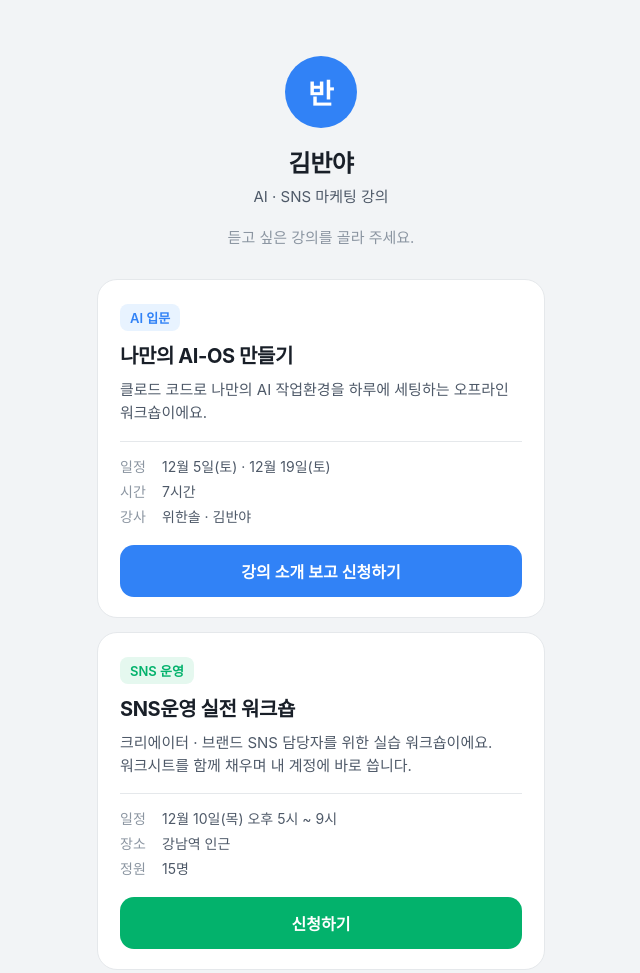
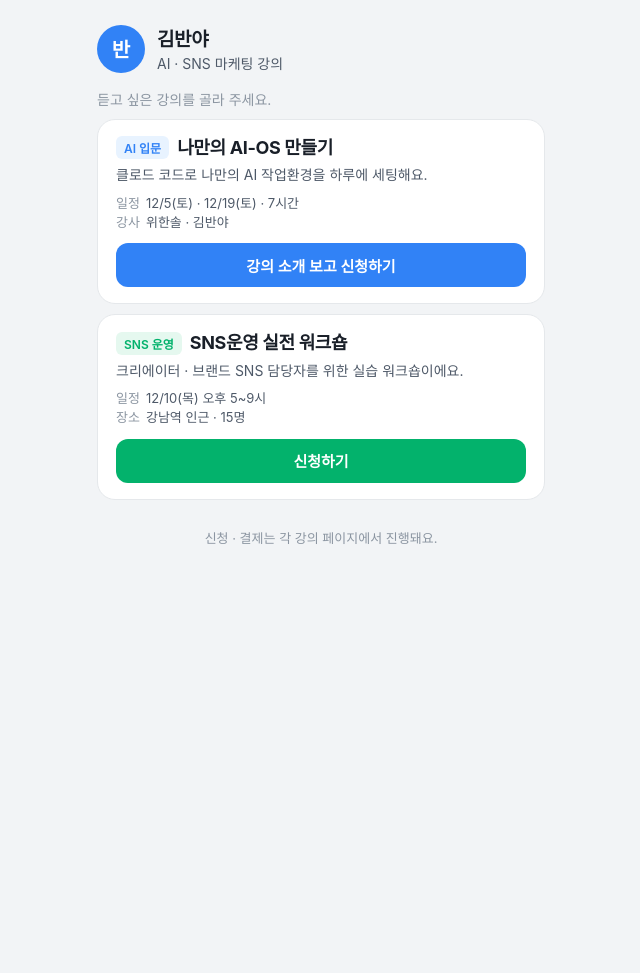
Before and after one commit to banyakimwork/hanaban, a plain HTML site: page index.html in a window 1280 px wide. Shown: the top 973 px of the page, without its empty margins (319-959 px from the left). After the commit the page ends 800 px from the top, so only its background shows below. Drawn offline with Linux system fonts and the light colour scheme; a web font is replaced by a local one.

Commit message:
카드 높이 줄여 휴대폰 한 화면에 두 강의가 다 보이게
Co-Authored-By: Claude Opus 5.5 <noreply@anthropic.com>

```diff
--- a/index.html
+++ b/index.html
@@ -45,26 +45,25 @@
     word-break: keep-all;
     min-height: 100vh;
   }
-  main { max-width: 480px; margin: 0 auto; padding: 56px 16px 48px; }
+  main { max-width: 480px; margin: 0 auto; padding: 24px 16px 28px; }
 
-  header { text-align: center; margin-bottom: 32px; }
+  header { display: flex; align-items: center; gap: 12px; margin-bottom: 16px; }
   .avatar {
-    width: 72px; height: 72px; border-radius: 50%;
+    width: 48px; height: 48px; border-radius: 50%; flex: 0 0 48px;
     background: var(--blue); color: #fff;
     display: grid; place-items: center;
-    font-size: 28px; font-weight: 700;
-    margin: 0 auto 16px;
+    font-size: 20px; font-weight: 700;
   }
-  h1 { font-size: 24px; font-weight: 700; letter-spacing: -0.02em; }
-  .role { font-size: 15px; color: var(--sub); margin-top: 6px; }
-  .pick { font-size: 15px; color: var(--muted); margin-top: 20px; }
+  h1 { font-size: 19px; font-weight: 700; letter-spacing: -0.02em; }
+  .role { font-size: 14px; color: var(--sub); margin-top: 2px; }
+  .pick { font-size: 14px; color: var(--muted); margin-bottom: 10px; }
 
   .card {
     display: block;
     background: var(--card);
-    border-radius: 20px;
-    padding: 24px 22px 20px;
-    margin-bottom: 14px;
+    border-radius: 18px;
+    padding: 16px 18px;
+    margin-bottom: 10px;
     text-decoration: none;
     color: inherit;
     border: 1px solid var(--line);
@@ -73,28 +72,27 @@
   .card:hover { transform: translateY(-2px); box-shadow: 0 8px 24px rgba(0,0,0,.06); }
   .card:active { transform: scale(.98); }
 
+  .top { display: flex; align-items: center; gap: 8px; }
   .tag {
-    display: inline-block;
-    font-size: 13px; font-weight: 600;
-    padding: 4px 10px; border-radius: 8px;
-    margin-bottom: 12px;
+    flex: 0 0 auto;
+    font-size: 12px; font-weight: 600;
+    padding: 3px 8px; border-radius: 6px;
   }
   .tag.ai { background: var(--blue-soft); color: var(--blue); }
   .tag.sns { background: var(--green-soft); color: var(--green); }
 
-  h2 { font-size: 20px; font-weight: 700; letter-spacing: -0.02em; line-height: 1.35; }
-  .desc { font-size: 15px; color: var(--sub); line-height: 1.55; margin-top: 8px; }
+  h2 { font-size: 18px; font-weight: 700; letter-spacing: -0.02em; line-height: 1.3; }
+  .desc { font-size: 14px; color: var(--sub); line-height: 1.45; margin-top: 6px; }
 
-  ul.facts { list-style: none; margin-top: 16px; padding-top: 14px; border-top: 1px solid var(--line); }
-  ul.facts li { font-size: 14px; color: var(--sub); line-height: 1.5; display: flex; gap: 8px; }
-  ul.facts li + li { margin-top: 4px; }
-  ul.facts b { color: var(--muted); font-weight: 500; flex: 0 0 34px; }
+  ul.facts { list-style: none; margin-top: 8px; }
+  ul.facts li { font-size: 13px; color: var(--sub); line-height: 1.45; display: flex; gap: 6px; }
+  ul.facts b { color: var(--muted); font-weight: 500; flex: 0 0 auto; }
 
   .btn {
-    margin-top: 18px;
+    margin-top: 12px;
     display: flex; align-items: center; justify-content: center;
-    height: 52px; border-radius: 14px;
-    font-size: 16px; font-weight: 600; color: #fff;
+    height: 44px; border-radius: 12px;
+    font-size: 15px; font-weight: 600; color: #fff;
   }
   .ai .btn, .card.ai .btn { background: var(--blue); }
   .card.sns .btn { background: var(--green); }
@@ -106,31 +104,29 @@
 <main>
   <header>
     <div class="avatar">반</div>
-    <h1>김반야</h1>
-    <p class="role">AI · SNS 마케팅 강의</p>
-    <p class="pick">듣고 싶은 강의를 골라 주세요.</p>
+    <div>
+      <h1>김반야</h1>
+      <p class="role">AI · SNS 마케팅 강의</p>
+    </div>
   </header>
+  <p class="pick">듣고 싶은 강의를 골라 주세요.</p>
 
   <a class="card ai" href="https://wiiskey.github.io/ai-os/" target="_blank" rel="noopener">
-    <span class="tag ai">AI 입문</span>
-    <h2>나만의 AI-OS 만들기</h2>
-    <p class="desc">클로드 코드로 나만의 AI 작업환경을 하루에 세팅하는 오프라인 워크숍이에요.</p>
+    <div class="top"><span class="tag ai">AI 입문</span><h2>나만의 AI-OS 만들기</h2></div>
+    <p class="desc">클로드 코드로 나만의 AI 작업환경을 하루에 세팅해요.</p>
     <ul class="facts">
-      <li><b>일정</b>12월 5일(토) · 12월 19일(토)</li>
-      <li><b>시간</b>7시간</li>
+      <li><b>일정</b>12/5(토) · 12/19(토) · 7시간</li>
       <li><b>강사</b>위한솔 · 김반야</li>
     </ul>
     <span class="btn">강의 소개 보고 신청하기</span>
   </a>
 
   <a class="card sns" href="https://www.latpeed.com/products/YRhX1" target="_blank" rel="noopener">
-    <span class="tag sns">SNS 운영</span>
-    <h2>SNS운영 실전 워크숍</h2>
-    <p class="desc">크리에이터 · 브랜드 SNS 담당자를 위한 실습 워크숍이에요.<br>워크시트를 함께 채우며 내 계정에 바로 씁니다.</p>
+    <div class="top"><span class="tag sns">SNS 운영</span><h2>SNS운영 실전 워크숍</h2></div>
+    <p class="desc">크리에이터 · 브랜드 SNS 담당자를 위한 실습 워크숍이에요.</p>
     <ul class="facts">
-      <li><b>일정</b>12월 10일(목) 오후 5시 ~ 9시</li>
-      <li><b>장소</b>강남역 인근</li>
-      <li><b>정원</b>15명</li>
+      <li><b>일정</b>12/10(목) 오후 5~9시</li>
+      <li><b>장소</b>강남역 인근 · 15명</li>
     </ul>
     <span class="btn">신청하기</span>
   </a>
```
